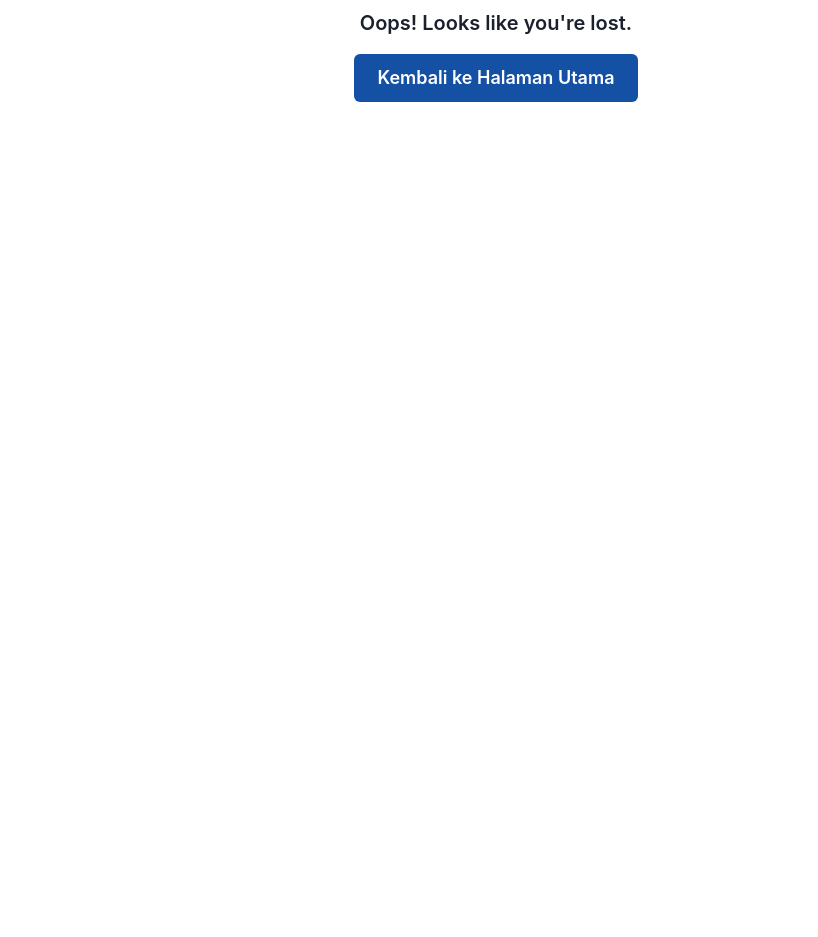
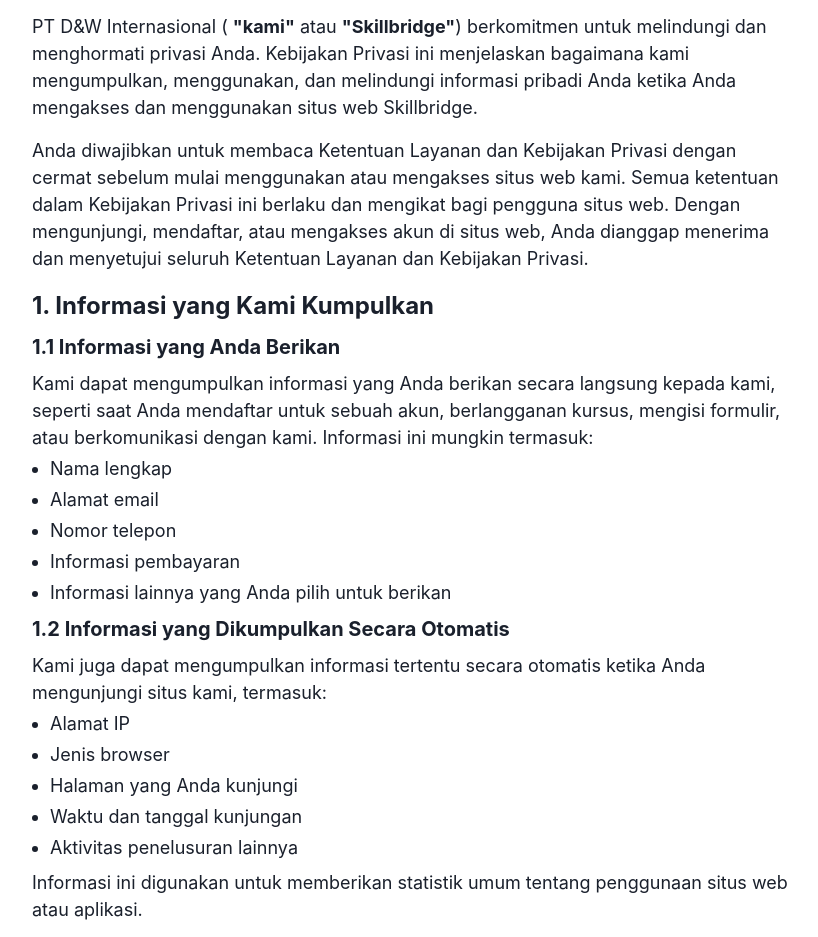
Before and after one commit to winbiz-project/online_course_fe, a React (Vite) app: page /privacy in a window 1280 px wide. Before the commit this address had no page. Shown: the part 160-1097 px from the top of the page, without its empty margins (144-962 px from the left). Before the commit the page ends 800 px from the top, so only its background shows below. Built offline with nearby package versions, Linux system fonts and the light colour scheme.

Commit message:
feat: add Kebijakan Privasi Page and routing Kebijakan Privasi on footer to the page

```diff
--- a/src/components/footer.jsx
+++ b/src/components/footer.jsx
@@ -339,7 +339,7 @@
                         <Flex direction="column">
                             <Link href="#">FAQ</Link>
                             <Link href="/terms">Syarat dan Ketentuan</Link>
-                            <Link href="#">Ketentuan Privasi</Link>
+                            <Link href="/privacy">Ketentuan Privasi</Link>
                         </Flex>
                         </Box>
 
--- /dev/null
+++ b/src/pages/privacy/index.jsx
@@ -0,0 +1,180 @@
+import Layout from "@/components/layout";
+import { HStack, Box, Text, Heading, UnorderedList, ListItem, Link, Image } from "@chakra-ui/react";
+import LogoWhatsapp from "@/assets/images/logo_whatsapp.png";
+
+const Privacy = () => {
+  return (
+    <Layout>
+        <Box p={4} maxW="800px" mx="40">
+            <Heading as="h1" size="xl" mb={4}>
+                Kebijakan Privacy
+            </Heading>
+            <Text fontSize="lg" mb={4}>
+                PT D&W Internasional ( <Text as={'span'} fontWeight={'bold'}>"kami"</Text> atau <Text as={'span'} fontWeight={'bold'}> "Skillbridge"</Text>) berkomitmen untuk melindungi dan menghormati privasi Anda. Kebijakan Privasi ini menjelaskan bagaimana kami mengumpulkan, menggunakan, dan melindungi informasi pribadi Anda ketika Anda mengakses dan menggunakan situs web Skillbridge.
+            </Text>
+            <Text fontSize='lg' mb={4}>
+                Anda diwajibkan untuk membaca Ketentuan Layanan dan Kebijakan Privasi dengan cermat sebelum mulai menggunakan atau mengakses situs web kami. Semua ketentuan dalam Kebijakan Privasi ini berlaku dan mengikat bagi pengguna situs web. Dengan mengunjungi, mendaftar, atau mengakses akun di situs web, Anda dianggap menerima dan menyetujui seluruh Ketentuan Layanan dan Kebijakan Privasi.
+            </Text>
+            <Text fontWeight={"bold"} fontSize="2xl" mb={2}>
+                1. Informasi yang Kami Kumpulkan
+            </Text>
+            <Box>
+                <Text fontWeight={"bold"} fontSize="xl" mb={2}>
+                    1.1 Informasi yang Anda Berikan
+                </Text>
+                <Text fontSize="lg" mb={1}>
+                    Kami dapat mengumpulkan informasi yang Anda berikan secara langsung kepada kami, seperti saat Anda mendaftar untuk sebuah akun, berlangganan kursus, mengisi formulir, atau berkomunikasi dengan kami. Informasi ini mungkin termasuk:
+                </Text>
+                <UnorderedList spacing={1} fontSize="lg" mb={2}>
+                <ListItem>
+                    Nama lengkap
+                </ListItem>
+                <ListItem>
+                    Alamat email
+                </ListItem>
+                <ListItem>
+                    Nomor telepon
+                </ListItem>
+                <ListItem>
+                    Informasi pembayaran
+                </ListItem>
+                <ListItem>
+                    Informasi lainnya yang Anda pilih untuk berikan
+                </ListItem>
+                </UnorderedList>
+            </Box>
+            <Box>
+                <Text fontWeight={"bold"} fontSize="xl" mb={2}>
+                    1.2 Informasi yang Dikumpulkan Secara Otomatis
+                </Text>
+                <Text fontSize="lg" mb={1}>
+                    Kami juga dapat mengumpulkan informasi tertentu secara otomatis ketika Anda mengunjungi situs kami, termasuk:
+                </Text>
+                <UnorderedList spacing={1} fontSize="lg" mb={2}>
+                <ListItem>
+                    Alamat IP
+                </ListItem>
+                <ListItem>
+                    Jenis browser
+                </ListItem>
+                <ListItem>
+                    Halaman yang Anda kunjungi
+                </ListItem>
+                <ListItem>
+                    Waktu dan tanggal kunjungan
+                </ListItem>
+                <ListItem>
+                    Aktivitas penelusuran lainnya
+                </ListItem>
+                </UnorderedList>
+            </Box>
+            <Text fontSize='lg' mb={4}>
+                Informasi ini digunakan untuk memberikan statistik umum tentang penggunaan situs web atau aplikasi.
+            </Text>
+            <Text fontWeight={"bold"} fontSize="2xl" mb={2}>
+                2. Penggunaan Informasi
+            </Text>
+            <Text fontSize="lg" mb={2}>
+                Kami menggunakan informasi yang kami kumpulkan untuk berbagai tujuan, termasuk:
+            </Text>
+            <UnorderedList spacing={3} fontSize="lg" mb={2}>
+            <ListItem>
+                Menyediakan dan mengelola layanan kami
+            </ListItem>
+            <ListItem>
+                Memproses transaksi dan mengirimkan konfirmasi
+            </ListItem>
+            <ListItem>
+                Mengelola akun Anda dan menyediakan layanan pelanggan
+            </ListItem>
+            <ListItem>
+                Mengirimkan komunikasi pemasaran, jika Anda memilih untuk menerimanya
+            </ListItem>
+            <ListItem>
+                Meningkatkan situs web dan layanan kami
+            </ListItem>
+            <ListItem>
+                Mematuhi kewajiban hukum dan peraturan
+            </ListItem>
+            </UnorderedList>
+            <Text fontWeight={"bold"} fontSize="2xl" mb={2}>
+                3. Berbagi Informasi
+            </Text>
+            <Text fontSize="lg" mb={2}>
+                Kami tidak akan membagikan informasi pribadi Anda kepada pihak ketiga kecuali dalam situasi berikut:
+            </Text>
+            <UnorderedList spacing={3} fontSize="lg" mb={2}>
+            <ListItem>
+                Dengan persetujuan Anda
+            </ListItem>
+            <ListItem>
+                Untuk mematuhi kewajiban hukum
+            </ListItem>
+            <ListItem>
+                Dengan penyedia layanan yang bekerja atas nama kami
+            </ListItem>
+            <ListItem>
+                Untuk melindungi hak, kepemilikan, atau keamanan Skillbridge, pengguna kami, atau publik
+            </ListItem>
+            </UnorderedList>
+            <Text fontWeight={"bold"} fontSize="2xl" mb={2}>
+                4. Perlindungan dan Keamanan Informasi
+            </Text>
+            <Text fontSize="lg" mb={2}>
+                Kami berkomitmen untuk melindungi kerahasiaan dan keamanan Data Pribadi Anda menggunakan langkah-langkah keamanan fisik, teknis, dan administratif sesuai standar industri. Kami tidak akan membagikan Data Pribadi Anda dengan pihak ketiga kecuali dinyatakan dalam Pemberitahuan Privasi ini atau jika diperlukan dalam situasi khusus, seperti ancaman fisik terhadap Anda atau orang lain, sesuai hukum yang berlaku. Namun, karena Internet bukanlah lingkungan yang sepenuhnya aman, kami tidak dapat menjamin keamanan absolut Data Pribadi Anda. Ada risiko bahwa pihak ketiga yang tidak berwenang dapat menghindari sistem keamanan kami atau mencegat transmisi informasi Anda melalui Internet. Anda bertanggung jawab untuk melindungi keamanan informasi login Anda.
+            </Text>
+            <Text fontWeight={"bold"} fontSize="2xl" mb={2}>
+                5. Hak-Hak Anda
+            </Text>
+            <Text fontSize="lg" mb={2}>
+                Anda memiliki hak untuk:
+            </Text>
+            <UnorderedList spacing={3} fontSize="lg" mb={2}>
+            <ListItem>
+                Mengakses informasi pribadi yang kami miliki tentang Anda
+            </ListItem>
+            <ListItem>
+                Memperbaiki informasi yang tidak akurat atau tidak lengkap
+            </ListItem>
+            <ListItem>
+                Meminta penghapusan informasi pribadi Anda
+            </ListItem>
+            <ListItem>
+                Menolak pemrosesan informasi pribadi Anda untuk tujuan tertentu
+            </ListItem>
+            <ListItem>
+                Meminta pembatasan pemrosesan informasi pribadi Anda
+            </ListItem>
+            </UnorderedList>
+            <Text fontWeight={"bold"} fontSize="2xl" mb={2}>
+                6. Perubahan Kebijakan Privasi
+            </Text>
+            <Text fontSize="lg" mb={2}>
+                Kami dapat memperbarui Kebijakan Privasi ini dari waktu ke waktu. Setiap perubahan akan diposting di halaman ini dengan tanggal pembaruan yang terbaru. Kami mendorong Anda untuk meninjau Kebijakan Privasi ini secara berkala untuk tetap mendapatkan informasi tentang bagaimana kami melindungi informasi pribadi Anda.
+            </Text>
+            <Text fontWeight={"bold"} fontSize="2xl" mb={2}>
+                7. Hubungi Kami
+            </Text>
+            <Text fontSize="lg" mb={2}>
+            Jika Anda memiliki pertanyaan, permintaan informasi, atau keluhan mengenai Kebijakan Privasi ini, atau jika Anda ingin mendapatkan informasi untuk kerjasama atau mengalami kendala, silakan hubungi kami di:
+            </Text>
+            <HStack spacing={2}>
+                <Text fontSize="lg">WhatsApp :</Text>
+                <Link href="https://wa.me/6282295345875">
+                    <HStack>
+                        <Text>+62 822-9534-5875</Text>
+                        <Image
+                            src={LogoWhatsapp}
+                            alt="Logo Whatsapp"
+                            objectFit="cover"
+                            boxSize={"25px"}
+                        />
+                    </HStack>
+                </Link>
+            </HStack>
+        </Box>
+    </Layout>
+  );
+};
+
+export default Privacy;
```
Also changed, not shown: src/routes/index.jsx (+6 -1 lines).
